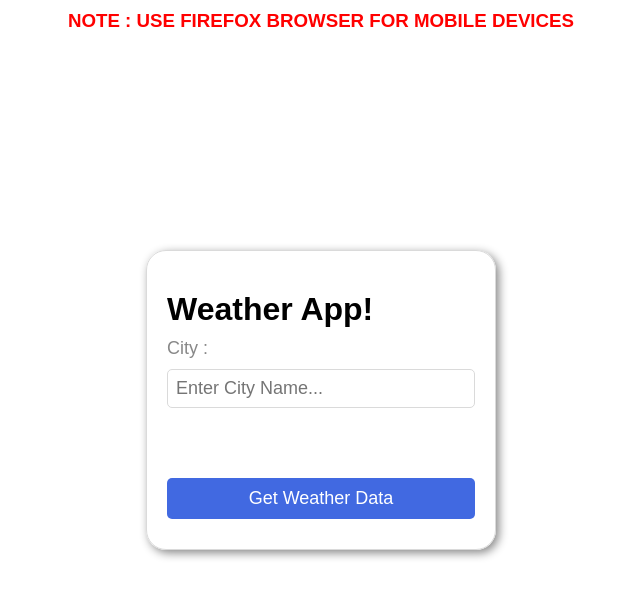
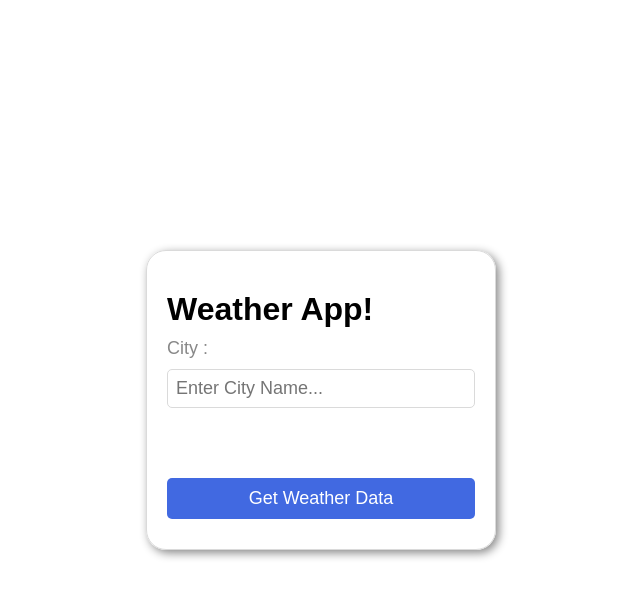
Before and after one commit to shahfaiz-07/weather_notification_app, a plain HTML site: page index.html in a window 1280 px wide. Shown: the whole page, without its empty margins (319-959 px from the left). Drawn offline with Linux system fonts and the light colour scheme.

Commit message:
Removed Note

```diff
--- a/index.html
+++ b/index.html
@@ -7,7 +7,6 @@
     <link rel="stylesheet" href="style.css">
 </head>
 <body>
-    <h3 class="note">NOTE : USE FIREFOX BROWSER FOR MOBILE DEVICES</h3>
     <form>
         <h1>Weather App!</h1>
         <label for="city">City :</label>
```
